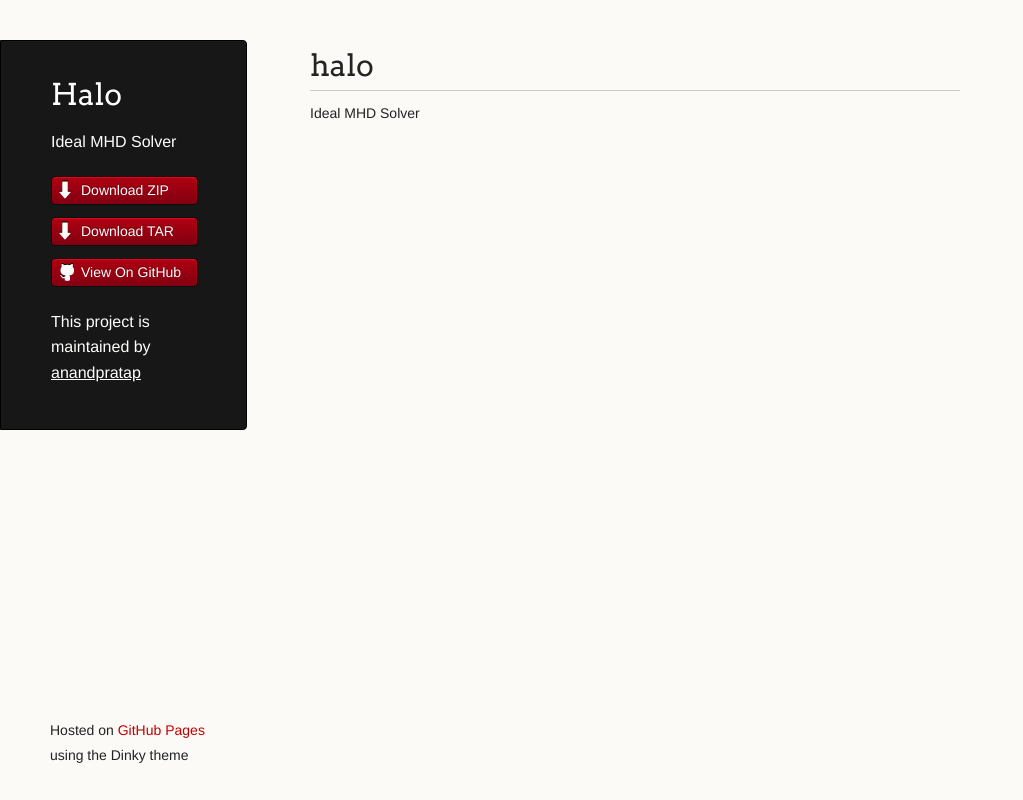
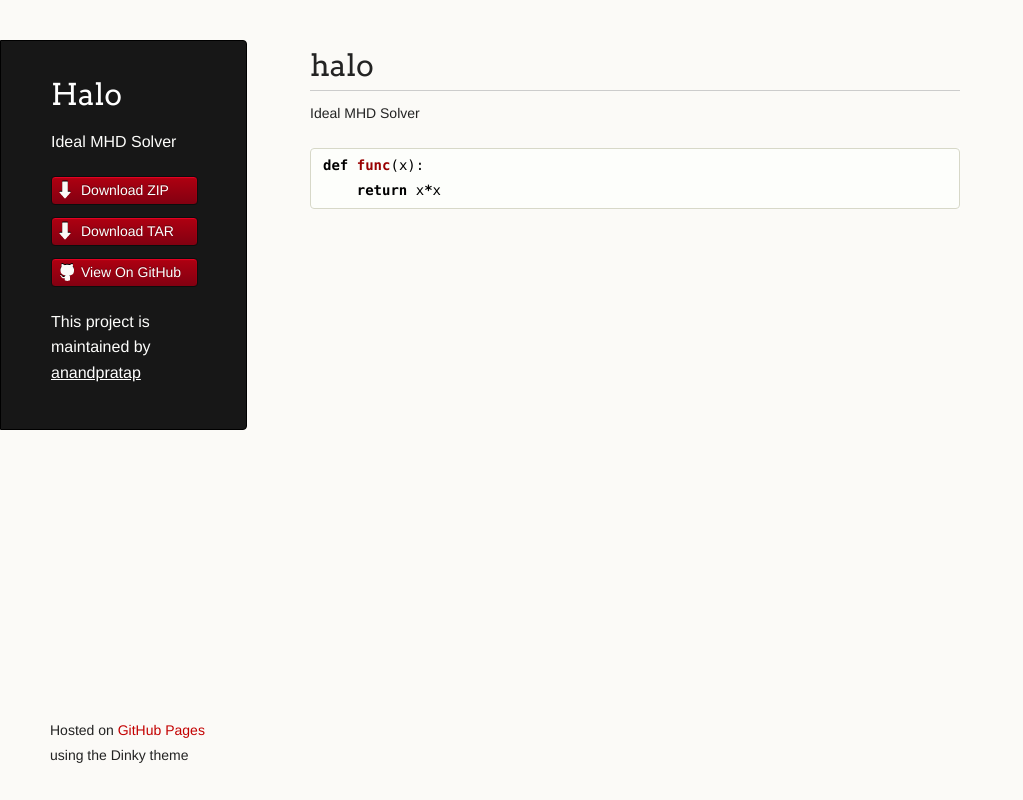
Before and after one commit to anandpratap/halo, a plain HTML site: page index.html in a window 1280 px wide. Shown: the whole page, without its empty margins (0-1023 px from the left). Drawn offline with Linux system fonts and the light colour scheme.

```diff
--- a/index.html
+++ b/index.html
@@ -33,6 +33,10 @@
         <h1>halo</h1>
 
 <p>Ideal MHD Solver</p>
+
+<div class="highlight"><pre><span class="k">def</span> <span class="nf">func</span><span class="p">(</span><span class="n">x</span><span class="p">):</span>
+    <span class="k">return</span> <span class="n">x</span><span class="o">*</span><span class="n">x</span>
+</pre></div>
       </section>
       <footer>
         <p><small>Hosted on <a href="https://pages.github.com">GitHub Pages</a> using the Dinky theme</small></p>
```
Also changed, not shown: params.json (+1 -1 lines).
